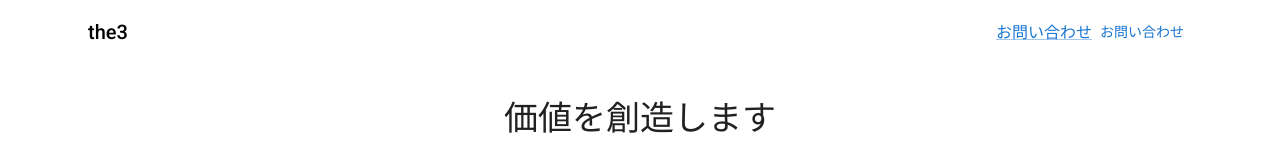
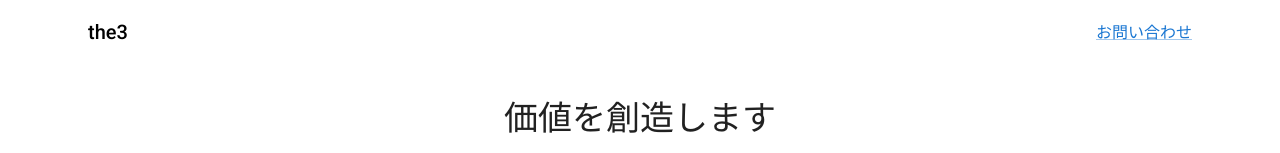
Before and after one commit to omitsuhashi/landing, a Next.js app: page / in a window 1280 px wide. Shown: the top 153 px of the page. Built offline with nearby package versions, Linux system fonts and the light colour scheme.

Commit message:
🐛お問い合わせが二つ乗っていたので修正

```diff
--- a/src/app/page.tsx
+++ b/src/app/page.tsx
@@ -18,7 +18,6 @@ export default function Home() {
             the3
           </Typography>
           <Link href="mailto:omitsuhashi.the3@gmail.com">お問い合わせ</Link>
-          <Button color="primary">お問い合わせ</Button>
         </Toolbar>
       </AppBar>
 
```
